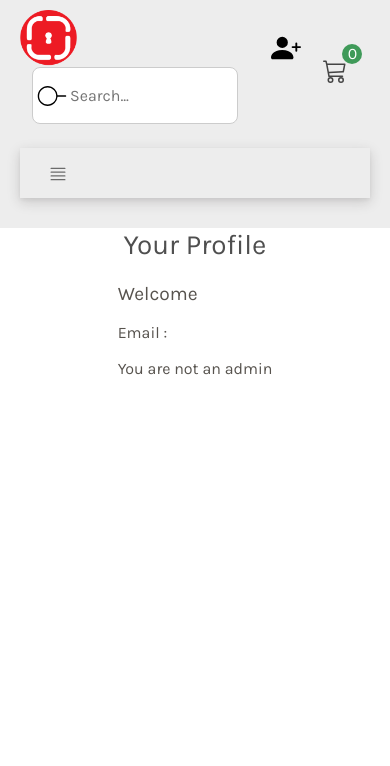
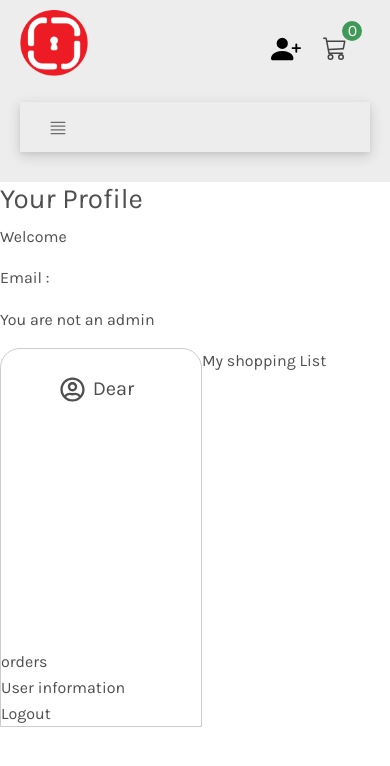
Before and after one commit to Atefeh-Masoumi/e-commercesample-template, a React (Create React App) app: page /profile in a window 390 px wide. Shown: the top 766 px of the page. Built offline with nearby package versions, Linux system fonts and the light colour scheme.

Commit message:
responsive search in navbar

```diff
--- a/src/App.js
+++ b/src/App.js
@@ -16,9 +16,9 @@ import CheckoutPage from './pages/CheckoutPage';
 import Login from './pages/LoginPage';
 import SignUp from './pages/SignupPage';
 import AuthProvider from './Providers/AuthProvider';
-import ProfilePage from './pages/ProfilePage';
+import ProfilePage from './pages/Profilepage/ProfilePage';
 import Navbar from './component/Navigation/Navbar';
-import Footer from './component/Footer/FooterPage';
+
 import ProductPage from './pages/Product/ProductPage';
 import DetailProductPage from './pages/DetailProductPage/DetailProductPage';
 import NotFoundPage from './pages/NotFoundPage/NotFoundPage';
--- a/src/component/Header/header.scss
+++ b/src/component/Header/header.scss
@@ -1,6 +1,6 @@
-.swiper-container{
-    // height: 60vh;
-}
+// .swiper-container{
+//     // height: 60vh;
+// }
 
 .swiper-slide img{
         display:block;
--- a/src/component/Navigation/Navbar.jsx
+++ b/src/component/Navigation/Navbar.jsx
@@ -68,7 +68,7 @@ const Navbar =()=>{
                            </MDBDropdownMenu>
                          </MDBDropdown>
                         </MDBNavbarBrand >
-                          : <BsPersonPlusFill  className='firstseenprofile'/>}
+                          : <BsPersonPlusFill  className='firstseenprofile mt-4' style={{width: "30px", height: "30px"}}/>}
                         </NavLink>
 
                     </div>
--- a/src/component/Navigation/navbar.css
+++ b/src/component/Navigation/navbar.css
@@ -4,8 +4,17 @@
   }
 .branding-col{
   margin-top: 10px;
+
 }
-.cart-profile{
+.branding-col img{
+  width: 30%;
+  height:30%;
+}
+.branding-col .search  {
+  display: none;
+}
+
+ .cart-profile{
   margin-top: 1rem;
 }
 
@@ -42,8 +51,9 @@ a:hover {
   vertical-align: middle;
   position: relative;
   margin-left: 12px;
-  width: 200px;
+  width: 10rem;
 }
+
 .search-text{
   width: 100%;
   height: 57px;
--- a/src/component/Slider/Slider.jsx
+++ b/src/component/Slider/Slider.jsx
@@ -1,4 +1,4 @@
-import {MDBAnimation} from 'mdbreact';
+
 import slider1 from '../../asset/golden watch special offer.jpg'
 import slider2 from '../../asset/watchspecialoffer.jpg'
 import slider3 from '../../asset/lenz-specialoffer.jpg';
--- a/src/pages/DetailProductPage/DetailProductPage.jsx
+++ b/src/pages/DetailProductPage/DetailProductPage.jsx
@@ -18,7 +18,7 @@ const DetailProductPage  = () => {
     return (
         <div className="d-flex justify-content-center mt-100">
             {/* left section product slider */}
-            <div className="col-lg-6 col-md-12 ">
+            <div className="col-lg-6 col-md-12 col-sm-12 col-xs-12" >
             <Swiper
                 style={{
                 "--swiper-navigation-color": "#000",
@@ -77,7 +77,7 @@ const DetailProductPage  = () => {
             </div>
 
             {/* right section product info */}
-        <div class = "product-content col-lg-5 col-md-12 ">
+        <div class = "product-content col-lg-5 col-md-12 col-sm-12 col-xs-12">
           <h2 class = "product-title-page">Modern Watch</h2>
           <a href = "/product" class = "product-link hover-zoom">visit store</a>
 
--- a/src/pages/DetailProductPage/detailproduct.css
+++ b/src/pages/DetailProductPage/detailproduct.css
@@ -2,6 +2,7 @@
     height: 600px;
   width: 100%;
 }
+
 .Swiperdetailpage img{
 height: 150px;
 width: 220px;
@@ -117,15 +118,23 @@ width: 220px;
 
 
 @media screen and (max-width: 500px){
-.mySwiper2{
+    .swiper-container img{
+        width:fit-content;
+
+    }
+    .mySwiper2{
     flex-wrap: wrap;
 }
 .mySwiper2 img{
-    height:100%;
-  width: 100%;
+   height:300px;
+ width: 300px;
 }
 .mySwiper img{
 height: 100px;
 width: 150px;
 }
+.product-detail p{
+    display: flex;
+    flex-wrap: wrap;
 }
+}
--- a/src/pages/ProfilePage.js
+++ /dev/null
@@ -1,41 +0,0 @@
-
-import { useAuth } from "../Providers/AuthProvider";
-import styles from "./profilePage.module.css";
-
-const ProfilePage = ({history}) => {
-    const userInfo = useAuth();
-
-  const logoutHandler = () => {
-    localStorage.removeItem("auth token");
-    window.location.reload();
-  };
-    return (
-
-       <>
-
-        <div className={styles.profileContainer}>
-            <h1>Your Profile</h1>
-            < div>
-                <p className={styles.welcomeMsg}> Welcome {userInfo.name}</p>
-                <p className={styles.emailP}>Email : {userInfo.email}</p>
-                <p>{userInfo.isAdmin ? "You are an admin" : "You are not an admin"}</p>
-            </div>
-            {userInfo ? (
-            <button className={styles.logoutBtn} onClick={logoutHandler}>
-                Logout
-            </button>
-      ) : null}
-    </div>
-          <div>
-            <div className="col-md-4">
-
-            </div>
-            <div className="col-md-8">
-
-            </div>
-          </div>
-       </>
-     );
-}
-
-export default ProfilePage;
--- /dev/null
+++ b/src/pages/Profilepage/ProfilePage.js
@@ -0,0 +1,65 @@
+
+
+import "./profilePage.css";
+import { FaRegUserCircle } from "react-icons/fa";
+import { useAuth } from "../../Providers/AuthProvider";
+const ProfilePage = ({history}) => {
+    const userInfo = useAuth();
+
+  const logoutHandler = () => {
+    localStorage.removeItem("auth token");
+    window.location.reload();
+  };
+    return (
+
+       <>
+
+        <div className="">
+            <h1>Your Profile</h1>
+            < div>
+                <p className="welcomeMsg"> Welcome {userInfo.name}</p>
+                <p className="emailP">Email : {userInfo.email}</p>
+                <p>{userInfo.isAdmin ? "You are an admin" : "You are not an admin"}</p>
+            </div>
+            {userInfo ? (
+            <button className="logoutBtn" onClick={logoutHandler}>
+                Logout
+            </button>
+      ) : null}
+    </div>
+          <div className="profileContainer d-flex flex-row ">
+            <div className="col-md-4 d-flex justify-content-center">
+              <div className="info-section d-flex flex-column justify-content-center">
+                <div className="user-info ">
+                 <div className="d-flex justify-content-center align-items-center">
+                  <FaRegUserCircle className="usericon" />
+                  <p className="user-name fs-5 p-2 pt-4">Dear {userInfo.name} </p>
+                 </div>
+                </div>
+                <div className="">
+                  orders
+                </div>
+                <div className="">
+                  User information
+                </div>
+                <div className="">
+                  Logout
+                </div>
+
+              </div>
+
+            </div>
+            <div className="col-md-8">
+              <div className="">
+                <div className="">
+                  My shopping List
+                </div>
+              </div>
+
+            </div>
+          </div>
+       </>
+     );
+}
+
+export default ProfilePage;
--- /dev/null
+++ b/src/pages/Profilepage/profilePage.css
@@ -0,0 +1,20 @@
+.profileContainer {
+  display: flex;
+}
+.info-section{
+  border: 1px solid #ccc;
+  border-top-left-radius: 20px;
+  border-top-right-radius: 20px;
+}
+
+.user-info{
+    width: 200px;
+    height: 300px;
+
+
+}
+ .usericon{
+    width: 25px;
+    height: 25px;
+
+  }
--- a/src/pages/profilePage.module.css
+++ /dev/null
@@ -1,35 +0,0 @@
-.profileContainer {
-    display: flex;
-    justify-content: space-around;
-    align-items: center;
-    flex-direction: column;
-    margin: 0 auto;
-  }
-  .profileContainer div p {
-    color: #57534e;
-    font-weight: 500;
-  }
-
-  .welcomeMsg {
-    font-size: 1.2rem;
-    margin: 10px 0;
-  }
-  .emailP {
-    font-size: 1rem;
-    margin: 10px 0;
-  }
-
-  .logoutBtn {
-    margin-top: 1rem;
-    padding: 0.5rem 1.5rem;
-    outline: none;
-    border: 1px solid #dc2626;
-    border-radius: 7px;
-    background-color: #fef2f2;
-    color: #dc2626;
-    cursor: pointer;
-  }
-  .logoutBtn:hover {
-    background-color: #dc2626;
-    color: #fef2f2;
-  }
```
